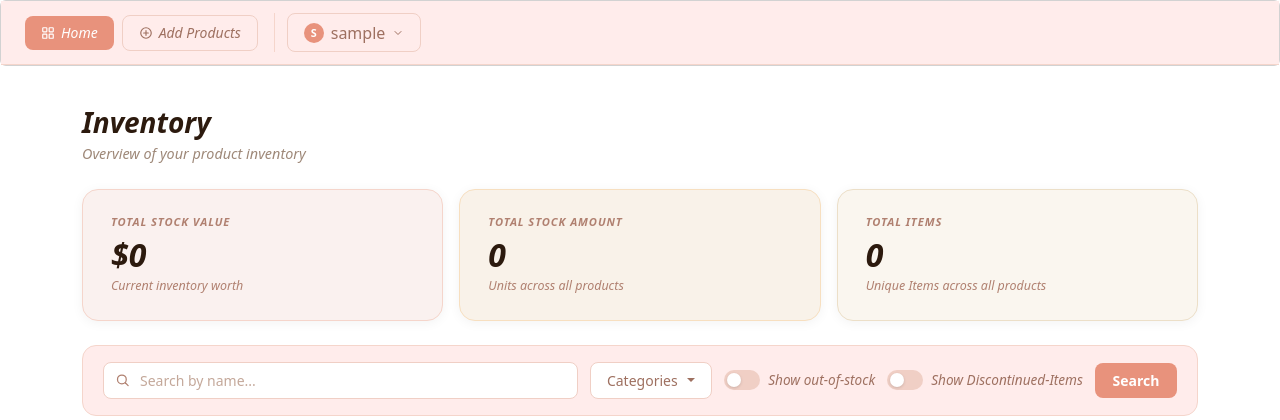
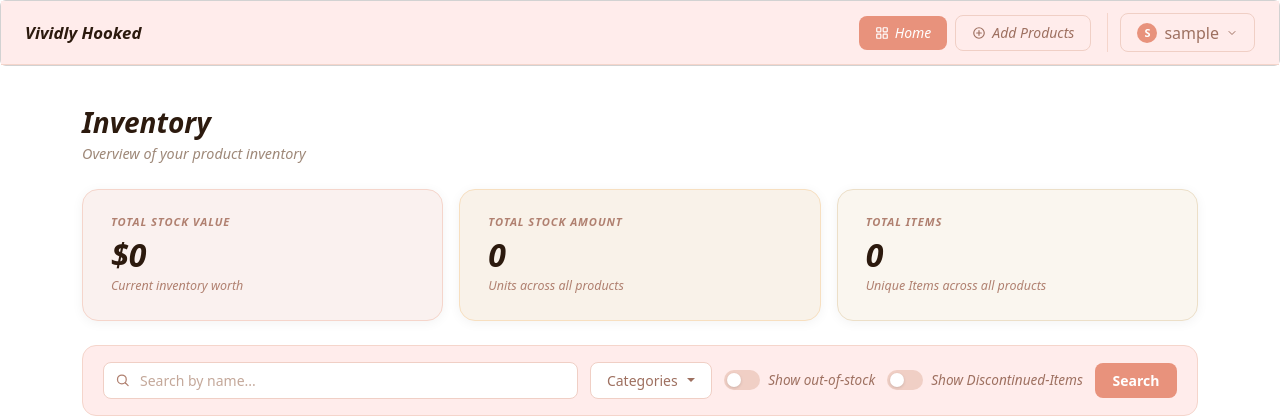
Before and after one commit to 1Vijay11/inventory-management, a Django app: page / in a window 1280 px wide. Shown: the top 420 px of the page. Run offline with Django 5.2, Linux system fonts and the light colour scheme; the visitor is signed in with stand-in values (Sample User, id 1); data that the repository does not hold is empty; some web fonts are replaced.

Commit message:
updated readme

```diff
--- a/templates/base.html
+++ b/templates/base.html
@@ -26,6 +26,12 @@
         {% block header %}
 <nav class="navbar inventory-navbar">
     <div class="container-fluid px-4 nav-container">
+
+        <!-- Logo -->
+        <a class="navbar-brand d-flex align-items-center gap-2" href="{% url 'home_page' %}">
+            <span class="nav-logo-text">Vividly Hooked</span>
+        </a>
+
         <!-- User — mobile only (next to logo) -->
         {% if user.is_authenticated %}
         <div class="d-flex d-sm-none align-items-center ms-auto me-2">
```
Also changed, not shown: README.md.
